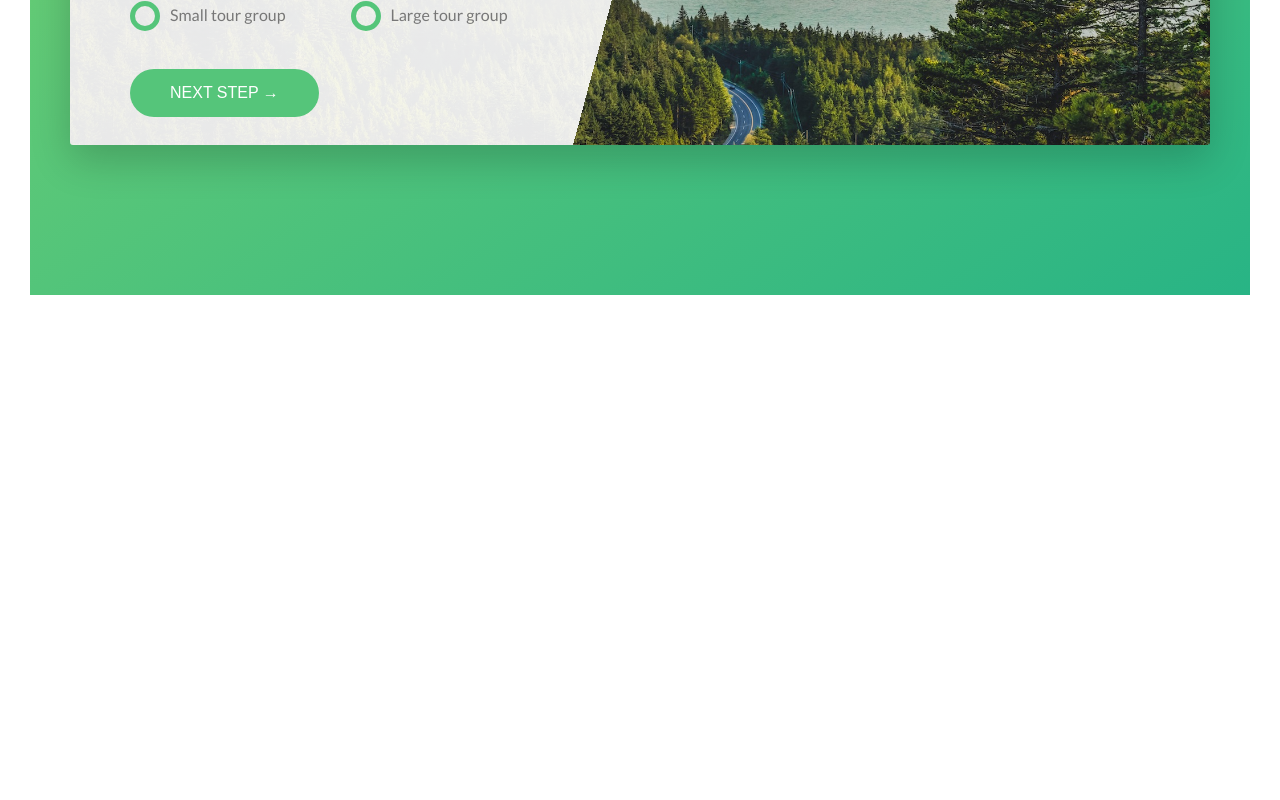
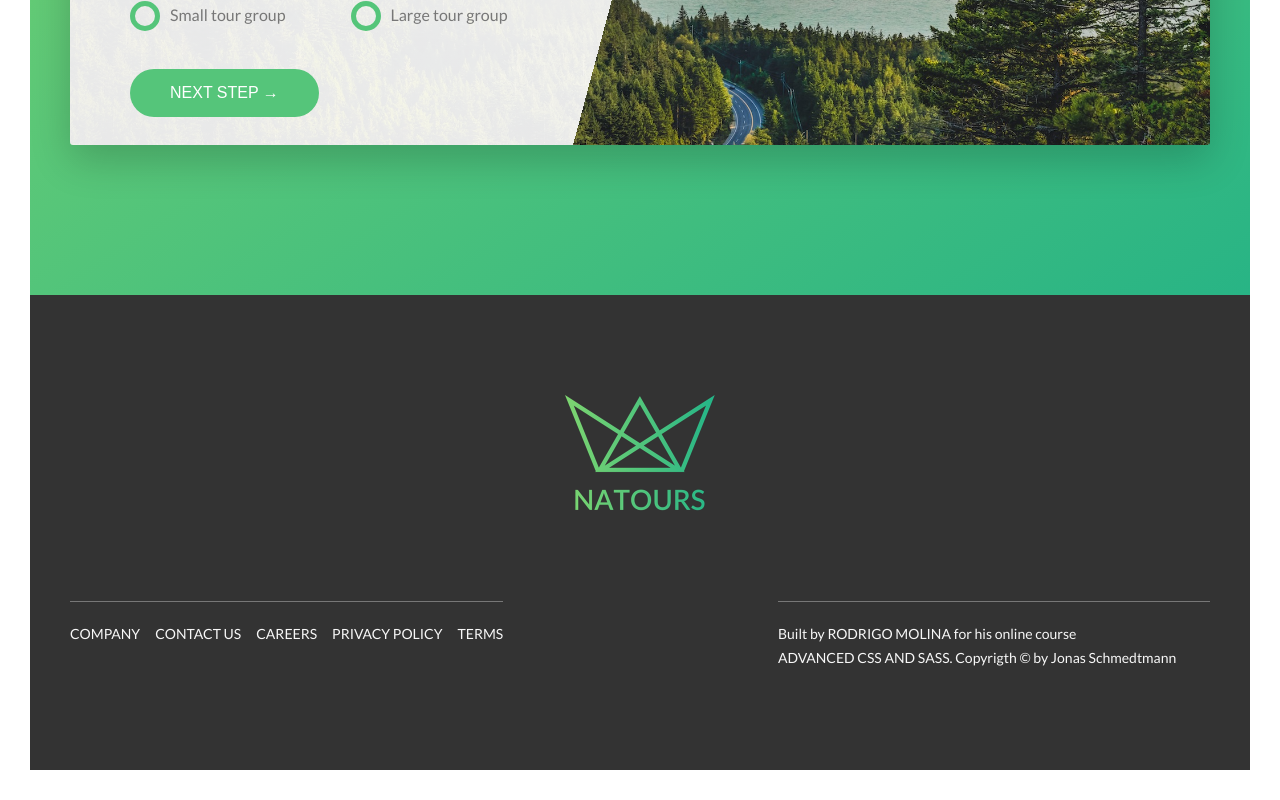
Before and after one commit to RodriMR/Natours_Style_Responsive, a React (Create React App) app in the folder Natours/: page / in a window 1280 px wide. Shown: the part 5175-5975 px from the top of the page. Before the commit the page ends 5500 px from the top, so only its background shows below. Built offline with nearby package versions, Linux system fonts and the light colour scheme.

Commit message:
footer done

```diff
--- a/Natours/src/App.js
+++ b/Natours/src/App.js
@@ -374,6 +374,62 @@
           </div>
         </section>
       </main>
+      <footer className="footer">
+        <div className="footer__logo-box">
+          <img
+            src={require("../src/img/logo-green-2x.png")}
+            alt=""
+            className="footer__logo"
+          />
+        </div>
+        <div className="row">
+          <div className="col-1-of-2">
+            <div className="footer__navigation">
+              <ul className="footer__list">
+                <li className="footer__item">
+                  <a href="" className="footer__link">
+                    Company
+                  </a>
+                </li>
+                <li className="footer__item">
+                  <a href="" className="footer__link">
+                    Contact us
+                  </a>
+                </li>
+                <li className="footer__item">
+                  <a href="" className="footer__link">
+                    Careers
+                  </a>
+                </li>
+                <li className="footer__item">
+                  <a href="" className="footer__link">
+                    Privacy policy
+                  </a>
+                </li>
+                <li className="footer__item">
+                  <a href="" className="footer__link">
+                    Terms
+                  </a>
+                </li>
+              </ul>
+            </div>
+          </div>
+          <div className="col-1-of-2">
+            <p className="footer__copyright">
+              Built by{" "}
+              <a href="" className="footer__link">
+                {" "}
+                Rodrigo Molina{" "}
+              </a>{" "}
+              for his online course
+              <a href="" className="footer__link">
+                Advanced CSS and Sass
+              </a>
+              . Copyrigth &copy; by Jonas Schmedtmann
+            </p>
+          </div>
+        </div>
+      </footer>
       {/* <section className="grid-test">
         <div className="row">
           <div className="col-1-of-2">Col 1 of 2</div>
--- a/Natours/src/sass/abstracts/_variables.scss
+++ b/Natours/src/sass/abstracts/_variables.scss
@@ -14,6 +14,7 @@
 
 $color-grey-dark: #777;
 $color-grey-dark-2: #999;
+$color-grey-dark-3: #333;
 
 $color-white: #fff;
 $color-black: #000;
--- a/Natours/src/sass/components/_story.scss
+++ b/Natours/src/sass/components/_story.scss
@@ -18,6 +18,7 @@
     clip-path: circle(50% at 50% 50%);
     transform: translateX(-3rem) skewX(12deg);
     position: relative;
+    overflow: hidden;
   }
 
   &__image {
--- /dev/null
+++ b/Natours/src/sass/layout/_footer.scss
@@ -0,0 +1,54 @@
+.footer {
+  background-color: $color-grey-dark-3;
+  padding: 10rem 0;
+  font-size: 1.4rem;
+  color: $color-grey-light-1;
+  &__logo-box {
+    text-align: center;
+    margin-bottom: 8rem;
+  }
+  &__logo {
+    width: 15rem;
+    height: auto;
+  }
+  &__navigation {
+    border-top: 1px solid $color-grey-dark;
+    padding-top: 2rem;
+    display: inline-block;
+  }
+  &__list {
+    list-style: none;
+  }
+  &__item {
+    display: inline-block;
+
+    &:not(:last-child) {
+      margin-right: 1.5rem;
+    }
+  }
+  &__link {
+    &:link,
+    &:visited {
+      color: $color-grey-light-1;
+      background-color: $color-grey-dark-3;
+      text-decoration: none;
+      text-transform: uppercase;
+      display: inline-block;
+      transition: all 0.2s;
+    }
+    &:hover,
+    &:active {
+      color: $color-primary;
+      box-shadow: 0 1rem 2rem rgba($color-black, 0.4);
+      transform: rotate(5deg) scale(1.3);
+    }
+  }
+
+  &__copyright {
+    border-top: 1px solid $color-grey-dark;
+    padding-top: 2rem;
+    display: inline-block;
+    width: 80%;
+    float: right;
+  }
+}
--- a/Natours/src/sass/main.scss
+++ b/Natours/src/sass/main.scss
@@ -17,5 +17,6 @@
 
 @import "layout/header";
 @import "layout/grid";
+@import "layout/footer";
 
 @import "pages/home";
```
